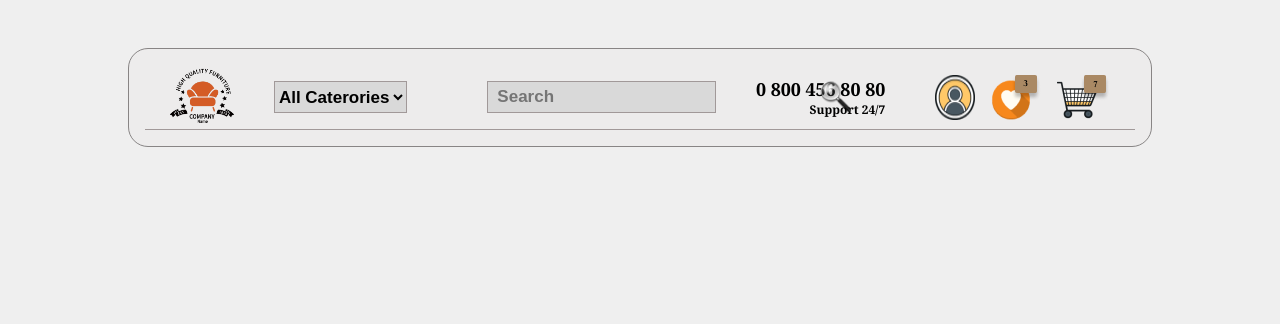
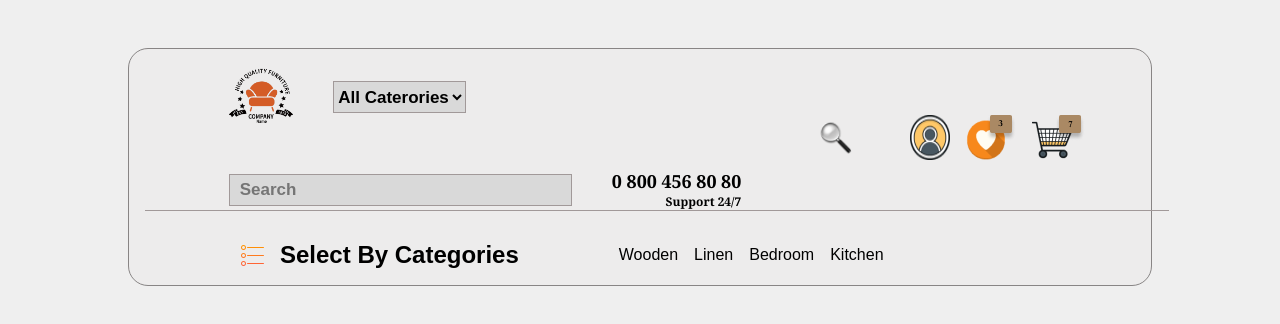
Before and after one commit to Caner-Yesiltas/Home-Furnishing-Page-Project, a plain HTML site: page index.html in a window 1280 px wide. Drawn offline with Linux system fonts and the light colour scheme; a web font is replaced by a local one.

Commit message:
Nav Bar finished

```diff
--- a/index.html
+++ b/index.html
@@ -58,7 +58,34 @@
 
 
 
-        <div class="nav-part2"></div>
+        <div class="nav-part2">
+
+<div class="Select" >
+
+
+    <img src="/images/unordered-list.png" alt="unordered-list">
+
+    <div class="text">
+        <h1>Select By Categories</h1>
+    </div>
+
+
+</div>
+
+<div class="categories" >
+
+    <ul>
+        <li>Wooden </li>
+        <li>Linen</li>
+        <li>Bedroom</li>
+        <li>Kitchen</li>
+    </ul>
+
+          </div>
+
+
+
+        </div>
       </nav>
       <div class="home-design"></div>
     </div>
--- a/style.css
+++ b/style.css
@@ -33,6 +33,8 @@ body {
 .logo{
     width: 4rem;
     height: 4rem;
+    cursor: pointer;
+
 }
 
 .search-bar{
@@ -41,6 +43,8 @@ body {
     align-items: center;
     gap: 2.5rem;
     align-items: center;
+    max-width: 50%;
+
 
 }
 .search{
@@ -55,6 +59,7 @@ body {
     border: 1px solid #a19999;
     flex: 1;
     position: relative;
+
 }
 
 
@@ -62,6 +67,7 @@ body {
     display: flex;
     flex-direction: column;
     flex-wrap: wrap;
+
 }
 
 #all-categories{
@@ -78,6 +84,7 @@ body {
     height: 2rem;
    position: absolute;
    left: 820px;
+
 
 }
 
@@ -97,14 +104,56 @@ text-align: end;
     display: flex;
     flex-wrap: wrap;
     gap: 1rem;
+    cursor: pointer;
+
+
+
 }
 
+.Select img{
+    cursor: pointer;
+
+
+}
 .nav-part1{
     display: flex;
     flex-direction: row;
     flex-wrap: wrap;
     justify-content: space-around;
-    width: 100%;
+    width: 80vw;
     align-items: center;
     border-bottom: solid 1px #a19999 ;
 }
+
+.nav-part2{display: flex;
+    flex-direction: row;
+flex-wrap: wrap;
+align-items: center;
+margin-top: 30px;
+
+}
+.Select{
+    display: flex;
+    flex-wrap: wrap;
+    justify-content: space-evenly;
+    align-items: center;
+    flex-direction: row;
+    gap: 1rem;
+    margin-right: 100px;
+    margin-left: 6rem;
+
+
+}
+
+.categories ul{
+    display: flex;
+    flex-wrap: wrap;
+    list-style-type: none;
+    flex-direction: row;
+    align-items: center;
+    justify-content: baseline;
+    gap: 1rem;
+}
+.categories ul li{
+    cursor: pointer;
+}
```
